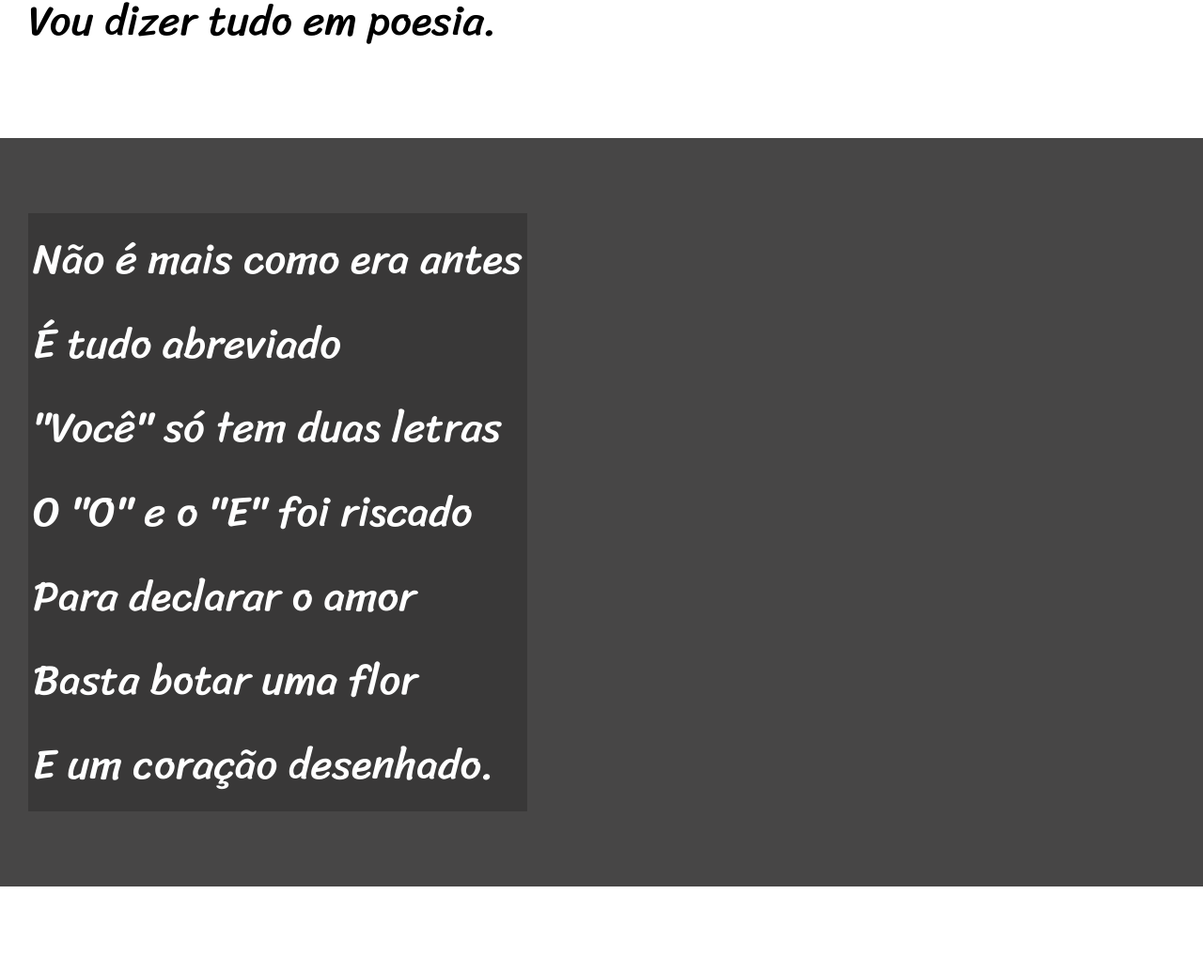
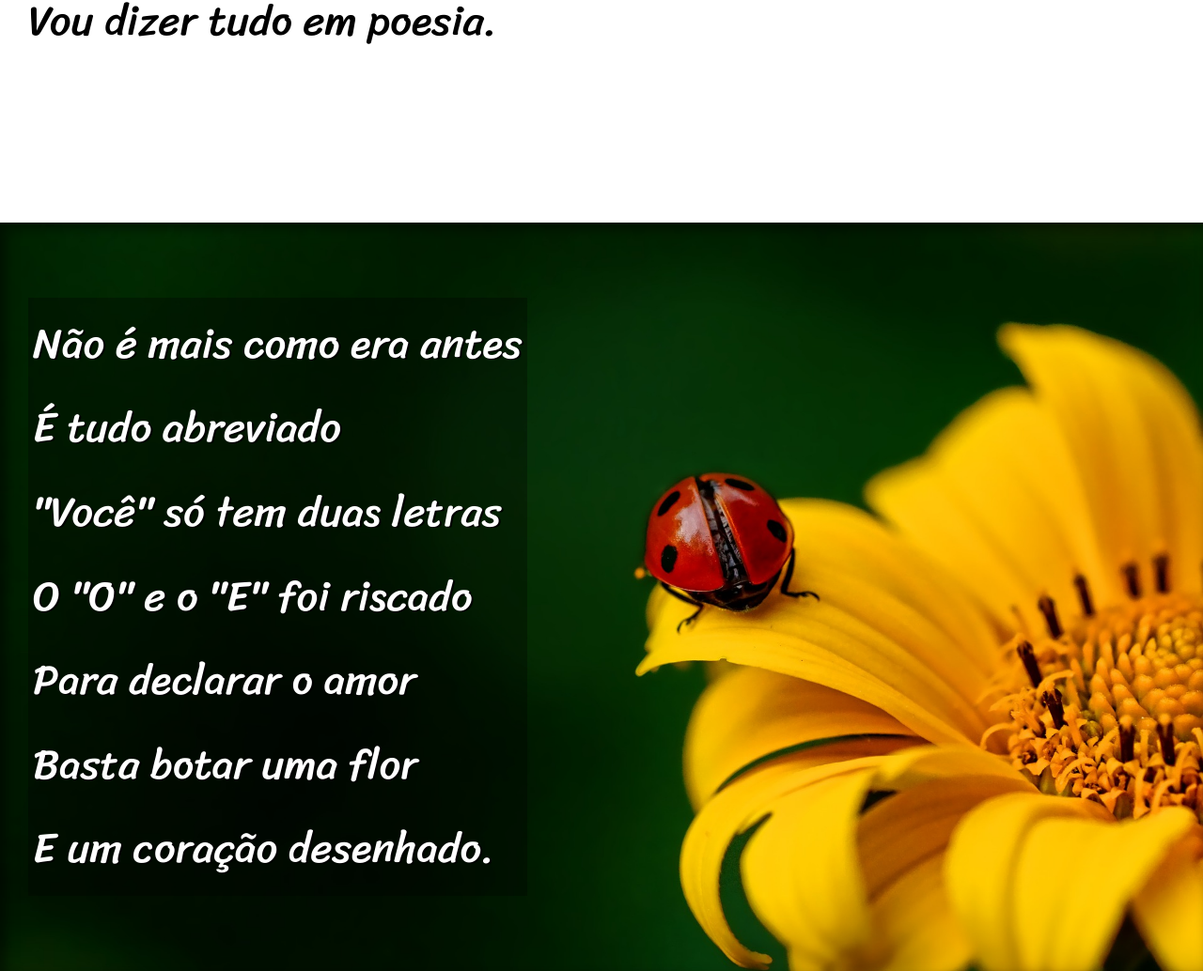
Before and after one commit to Davidalves123/html-css, a plain HTML site: page desafios/desafio12/index.html in a window 1280 px wide. Shown: the part 904-1938 px from the top of the page at 94% size. Drawn offline with Linux system fonts and the light colour scheme; a web font is replaced by a local one.

Commit message:
finalizei o projeto do cordel moderno

```diff
--- a/desafios/desafio12/index.html
+++ b/desafios/desafio12/index.html
@@ -29,7 +29,7 @@
     </section>
 
 
-    <section class="imagem">
+    <section class="imagem" id="img01">
         <p>
             Não é mais como era antes <br>
             É tudo abreviado <br>
@@ -67,7 +67,7 @@
 
 
 
-    <section class="imagem">
+    <section class="imagem" id="img02">
         <p>
             Tenho saudade das cartas <br>
             Escritas com a própria mão <br>
--- a/desafios/desafio12/style.css
+++ b/desafios/desafio12/style.css
@@ -68,12 +68,30 @@ section.normal{
 section.imagem{
     background-color: rgb(71, 70, 70);
     color: white;
+    box-shadow: inset 6px 6px 13px 0px rgba(0, 0, 0, 0.514);
+    background-size: cover;
+    background-attachment: fixed;
+}
+
+section p{
+    padding-bottom: 2em;
 }
 
 section.imagem > p{
     display: inline-block;
     padding: 5px;
-    background-color: rgba(0, 0, 0, 0.199);
+    background-color: rgba(0, 0, 0, 0.315);
+    text-shadow: 2px 1px 0px black;
+}
+
+section#img01{
+    background-image: url('imagens/background001.jpg');
+    background-position: right center;
+}
+
+section#img02{
+    background-image: url('imagens/background002.jpg');
+    background-position: right center;
 }
 
 footer{
```
